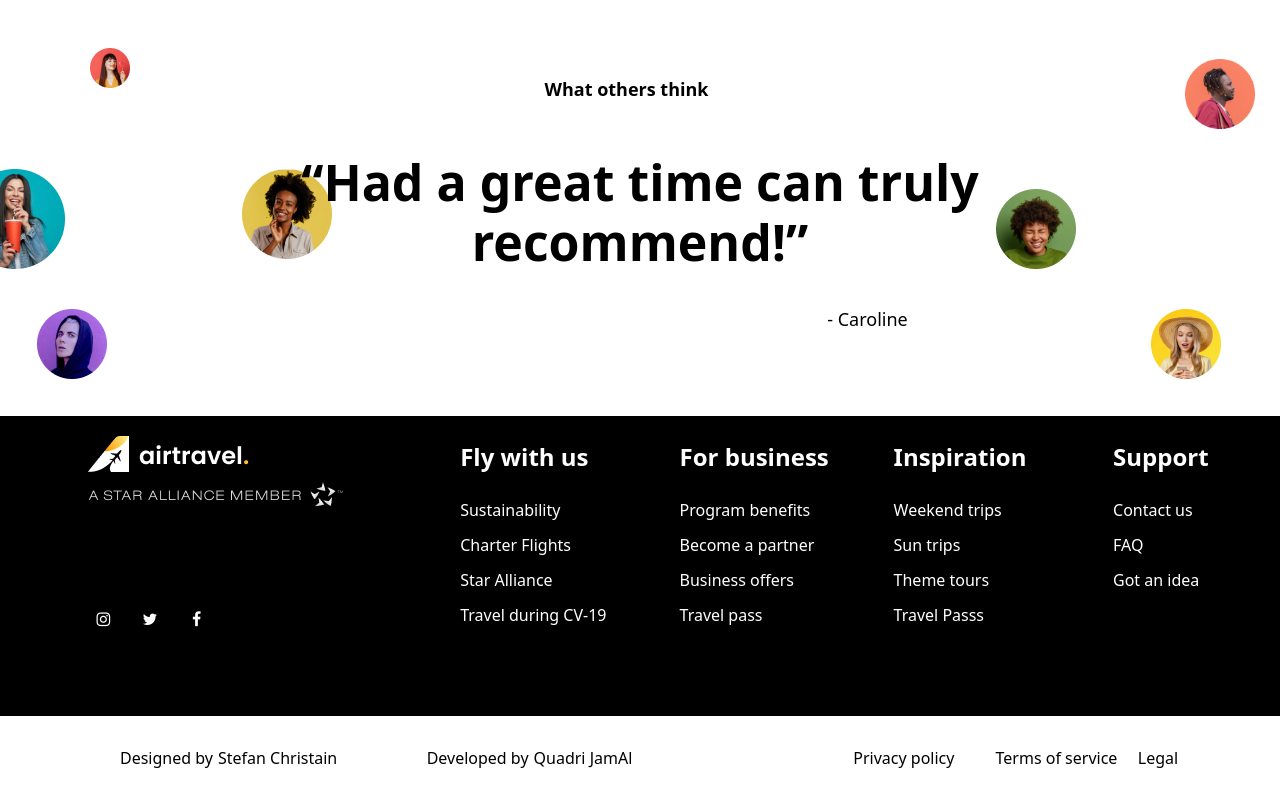
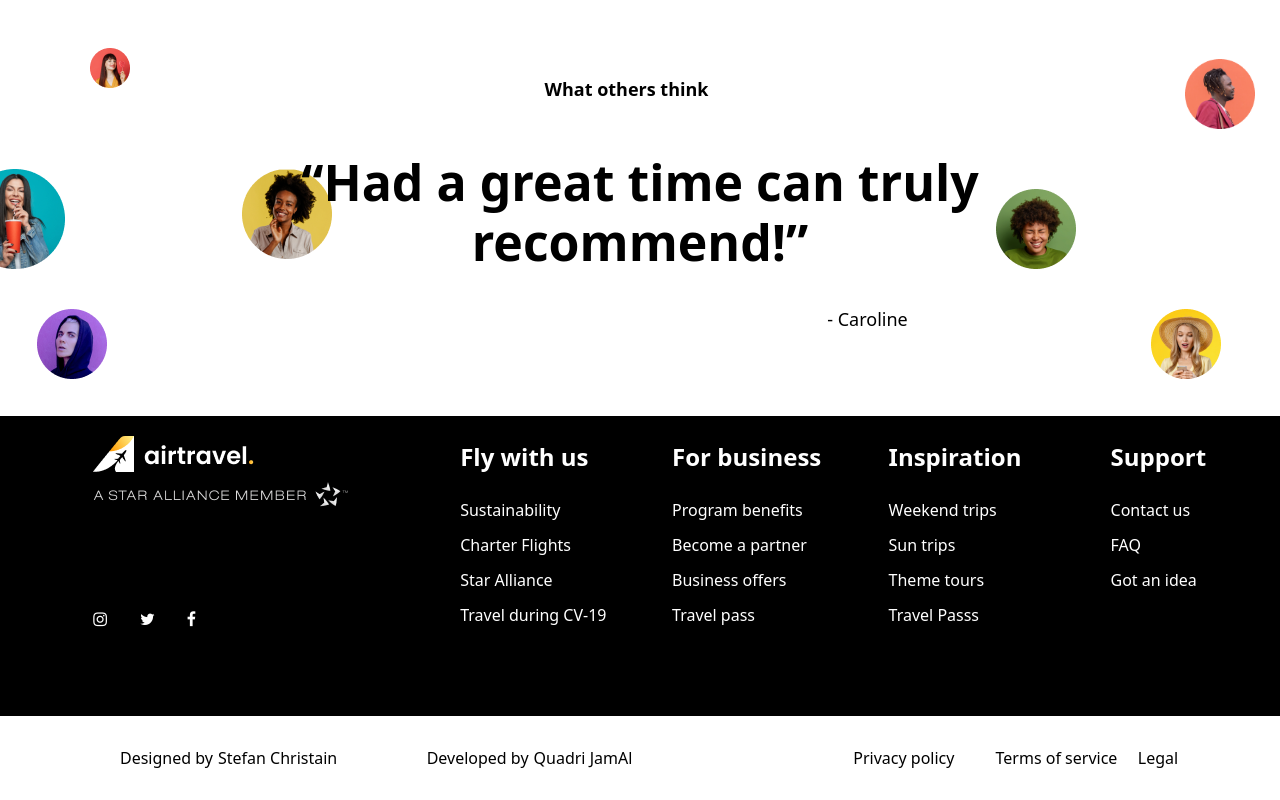
Before and after one commit to quadri090/travel-website-landing-page, a plain HTML site: page src/index.html in a window 1280 px wide. Shown: the part 3319-4119 px from the top of the page. Drawn offline with nearby package versions, Linux system fonts and the light colour scheme; files that its build step writes are made by us from their sources.

Commit message:
height and width of some icons corrected

```diff
--- a/src/index.html
+++ b/src/index.html
@@ -18,8 +18,8 @@
             <!-- background with the image -->
             <div class="grid grid-rows-3 h-[500px] bg-no-repeat bg-top w-full bg-[length:400px_500px] lg:bg-auto lg:h-[820px] 2xl:w-full" style="background-image:url(img/hero-desktop.png); background-position: center;">
                 <!-- Menu/logo -->
-                <section class="flex justify-between mx-[15px]  pt-[32px] lg:mx-[120px] lg:w-[full]">
-                    <div class="flex ">
+                <section class="flex justify-between  w-[full] h-[35px] mx-[15px] pt-[32px] lg:mx-[120px] lg:w-[full]">
+                    <div class="flex">
                         <div><img class="" src="img/Vector.png" alt="Vector"></div>
                         <div class="text-1xl lg:text-2xl font-semibold text-purple-600 ml-[10px]">airtravel<span class="text-yellow-400">.</span></div>
                     </div>
@@ -299,7 +299,7 @@
         <!-- footer section -->
         <section>
             <div class="h-[345px] grid grid-cols-2 grid-rows-3 w-full lg:h-[300px] justify-items-center pt-[20px] bg-black lg:grid-cols-6">
-                <div class="col-span-2 justify-center items-center ml-[30px]">
+                <div class="col-span-2 ml-[40px]">
                     <div>
                         <div class="w-[100px] h-[38px] lg:w-[162px]">
                             <img src="img/logo.png" alt="logo">
@@ -309,13 +309,13 @@
                         </div>
                     </div>
                     <div class=" grid grid-cols-6 items-center justify-between mt-[7px] lg:mt-[90px]">
-                        <a href="#" class="flex items-center justify-center w-[30px] h-[30px]  text-white hover:text-red-600"><i class="fa fa-instagram" aria-hidden="true"></i></a>
-                        <a href="www.twitter.com/qadr_jamal" class="flex items-center justify-center w-[30px] h-[30px] text-white hover:text-blue-700" target="_blank"><i class="fa fa-twitter " aria-hidden="true"></i></a>
-                        <a href="#" class="flex items-center justify-center w-[30px] h-[30px] text-white hover:text-blue-700"><i class="fa fa-facebook" aria-hidden="true"></i></a>
+                        <a href="#" class="flex items-center justify-start w-[30px] h-[30px]  text-white hover:text-red-600"><i class="fa fa-instagram" aria-hidden="true"></i></a>
+                        <a href="www.twitter.com/qadr_jamal" class="flex items-center justify-start w-[30px] h-[30px] text-white hover:text-blue-700" target="_blank"><i class="fa fa-twitter " aria-hidden="true"></i></a>
+                        <a href="#" class="flex items-center justify-start w-[30px] h-[30px] text-white hover:text-blue-700"><i class="fa fa-facebook" aria-hidden="true"></i></a>
                     </div>
 
                 </div>
-                <div class="col-span-1 pt-[3px] text-white">
+                <div class="col-span-1 pt-[3px] text-white text-left">
                     <div class="text-[16px] font-semibold poppins lg:text-[24px] lg:leading-9">
                         <h4>Fly with us</h4>
                     </div>
@@ -334,8 +334,8 @@
                         </div>
                     </div>
                 </div>
-                <div class="col-span-1 pt-[3px] ml-[15px] text-white lg:pt-[3px]">
-                    <div class="text-[16px] font-semibold poppins lg:text-[24px] lg:leading-9">
+                <div class="col-span-1 pt-[3px] text-white lg:pt-[3px]">
+                    <div class="text-[16px] font-semibold poppins text-left lg:text-[24px] lg:leading-9">
                         <h4>For business</h4>
                     </div>
                     <div class="grid grid-cols-1 gap-[0px] text-left text-[10px] font-normal lg:text-[16px] lg:gap-[15px]  lg:mt-[25px] lg:leading-5">
@@ -353,7 +353,7 @@
                         </div>
                     </div>
                 </div>
-                <div class="col-span-1 pt-[5px] text-white lg:pt-[3px]">
+                <div class="col-span-1 pt-[5px] pr-[10px] text-white text-left lg:pt-[3px]">
                     <div class="text-[16px] font-semibold poppins lg:text-[24px] lg:leading-9">
                         <h4>Inspiration</h4>
                     </div>
@@ -372,7 +372,7 @@
                         </div>
                     </div>
                 </div>
-                <div class="col-span-1 pt-[5px] mr-[25px] text-white lg:pt-[3px]">
+                <div class="col-span-1 pr-[30px] pt-[5px] mr-[25p] text-white text-left lg:pt-[3px]">
                     <div class="text-[16px] font-semibold poppins lg:text-[24px] lg:leading-9">
                         <h4>Support</h4>
                     </div>
```
